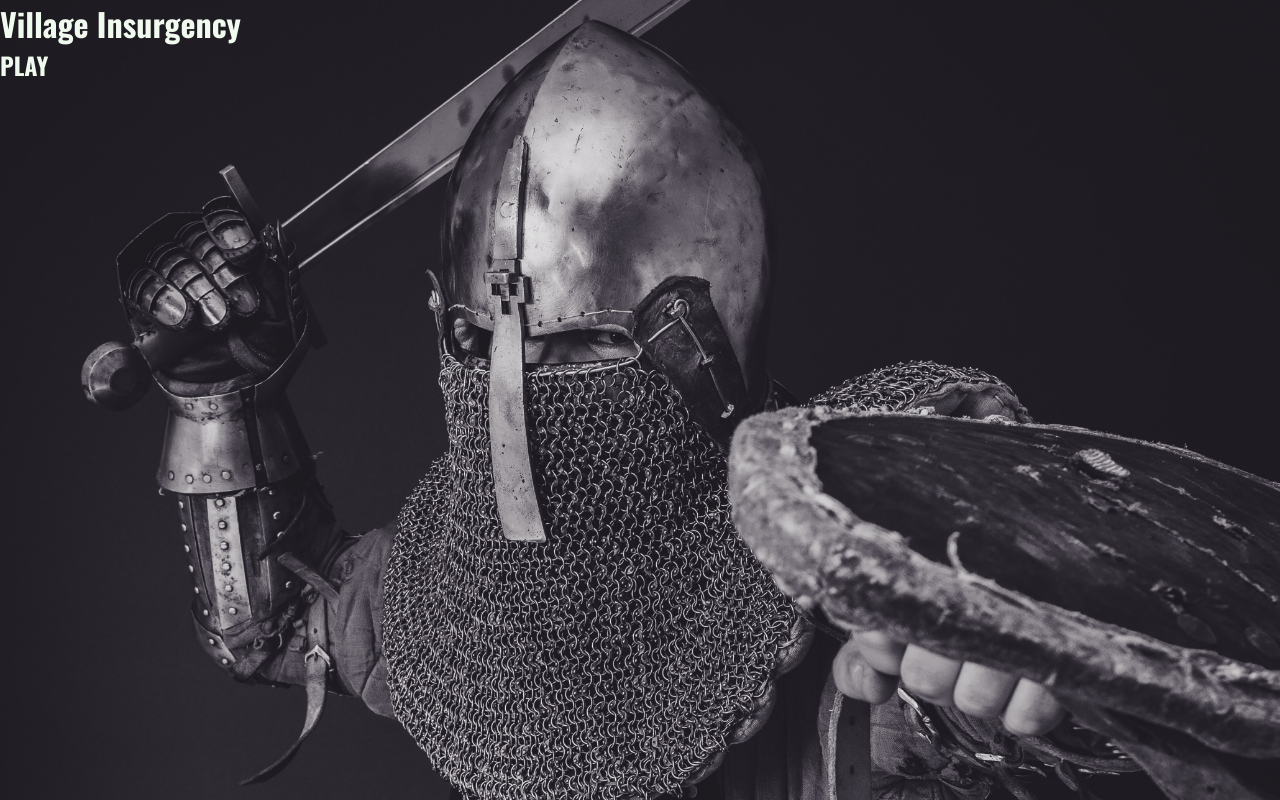
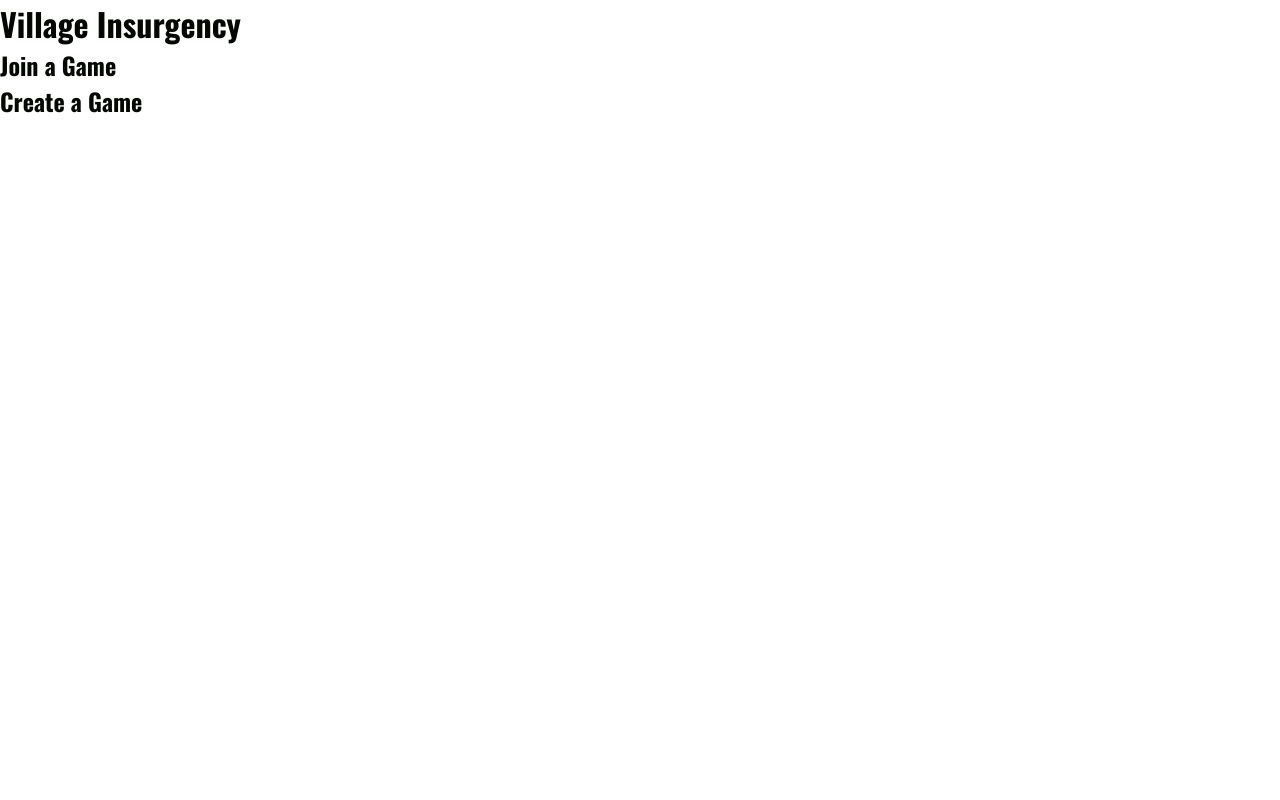
Before and after one commit to Mourud/village-insurgency, a website: page index.html in a window 1280 px wide. Drawn offline with nearby package versions, Linux system fonts and the light colour scheme.

Commit message:
dirty commit

```diff
--- a/css/index.css
+++ b/css/index.css
@@ -3,13 +3,13 @@
   padding: 0;
   box-sizing: border-box;
   font-family: Oswald, Arial, Helvetica, sans-serif;
-  color: #f1faee;
+  color: #030901;
 }
 
 body {
-  background: url(../assets/images/knight.jpg);
-  background-repeat: no-repeat;
-  background-size: cover;
+  /* background: url(../assets/images/bg.webp); */
+  background-repeat: repeat;
+  background-size: auto;
   background-position: top;
 }
 
--- a/index.html
+++ b/index.html
@@ -12,6 +12,8 @@
   </head>
   <body>
         <h1>Village Insurgency</h1>
-        <h2><a href="gameScreen.html">PLAY</a> </h1>
+        <h2><a href="gameScreen.html">Join a Game</a> </h1>
+        <h2><a href="gameScreen.html">Create a Game</a> </h1>
+        <form action=""></form>
   </body>
 </html>
--- a/package.json
+++ b/package.json
@@ -1,5 +1,8 @@
 {
   "devDependencies": {
+    "autoprefixer": "^10.4.19",
+    "postcss": "^8.4.38",
+    "tailwindcss": "^3.4.3",
     "typescript": "^5.4.3"
   },
   "dependencies": {
```
Also changed, not shown: assets/images/bg.webp (added), assets/images/village_insurgency.png (added), 1 other file.
